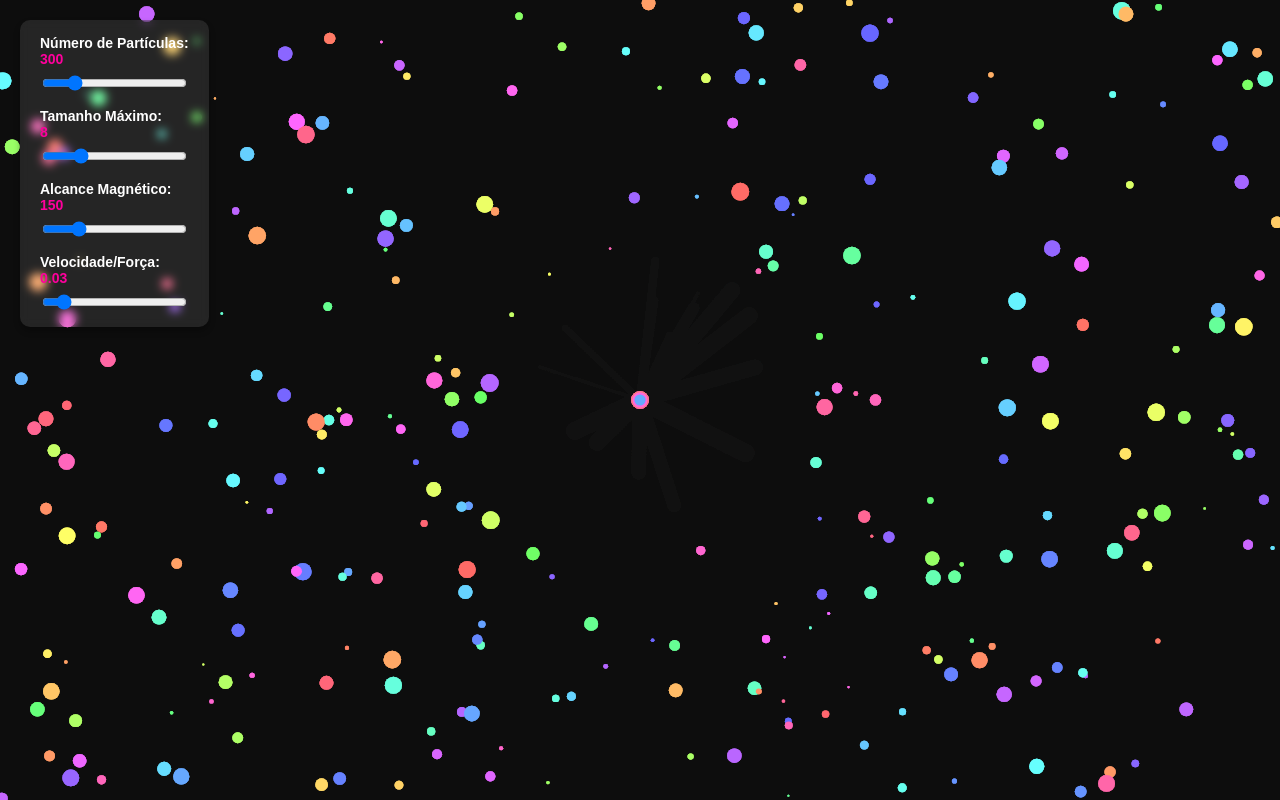
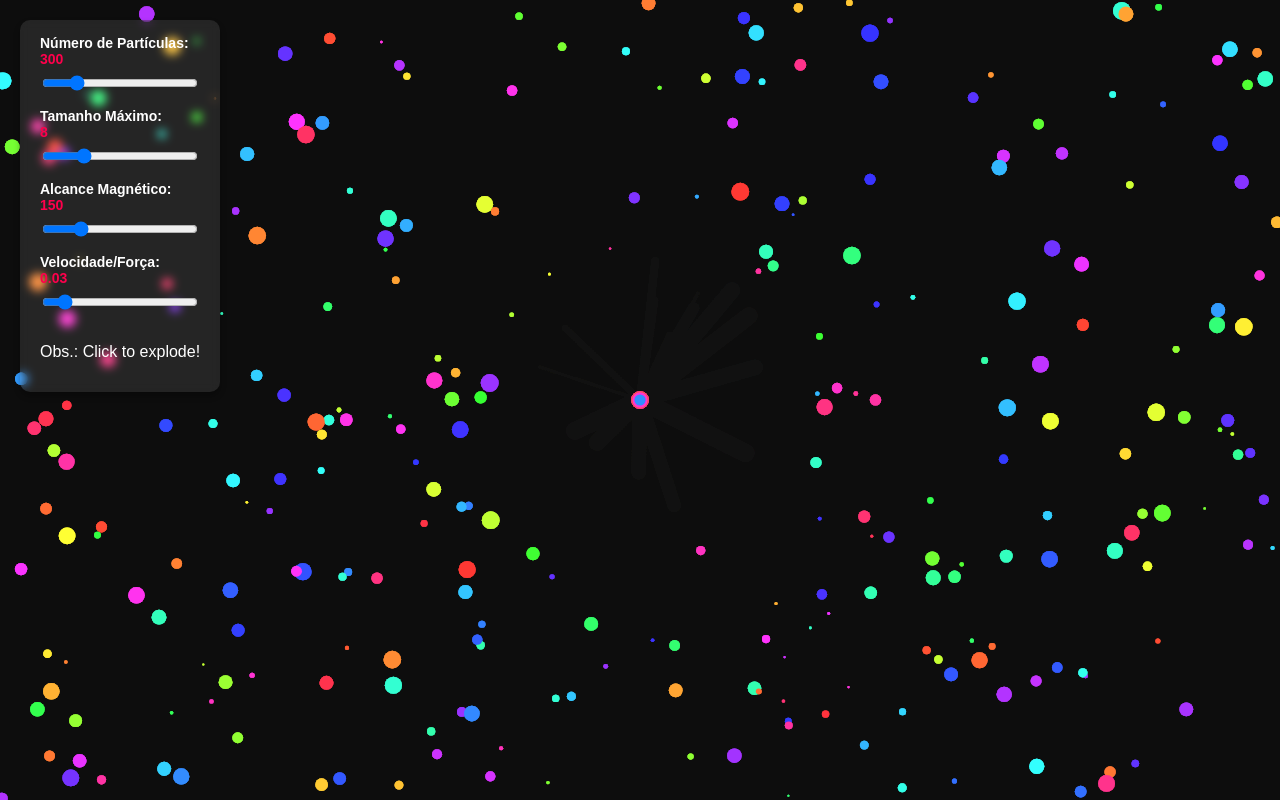
Before and after one commit to bianca-zavadisk/desafio-animacao, a plain HTML site: page index.html in a window 1280 px wide. Drawn offline with Linux system fonts and the light colour scheme.

Commit message:
Pequenas correções

```diff
--- a/index.html
+++ b/index.html
@@ -27,6 +27,8 @@
             Velocidade/Força: <span id="forceVal">0.03</span>
             <input type="range" id="attractionForce" min="0.01" max="0.2" step="0.01" value="0.03">
         </label>
+
+        <p>Obs.: Click to explode!</p>
     </div>
 
     <!-- Baseado no vídeo: "https://www.youtube.com/shorts/tU8N3JxjFdU"-->
--- a/script.js
+++ b/script.js
@@ -40,7 +40,7 @@ class Particle {
         this.randomSizeMult = Math.random();
         this.updateSize();
 
-        this.color = `hsl(${Math.random() * 360}, 100%, 70%)`;
+        this.color = `hsl(${Math.random() * 360}, 100%, 60%)`;
     }
 
     updateSize() {
--- a/style.css
+++ b/style.css
@@ -38,5 +38,5 @@ canvas {
 }
 
 #controls span {
-    color: #ff009d;
+    color: #ff004c;
 }
```
